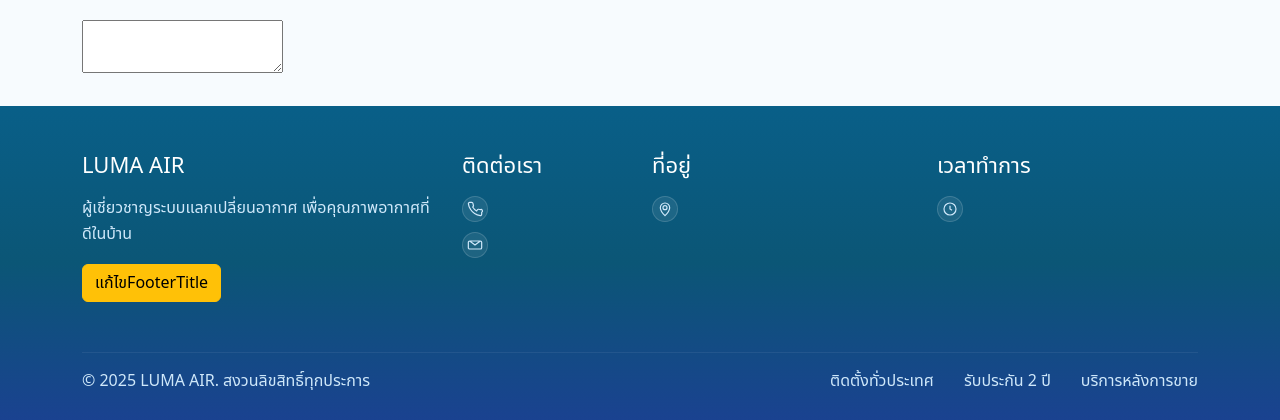
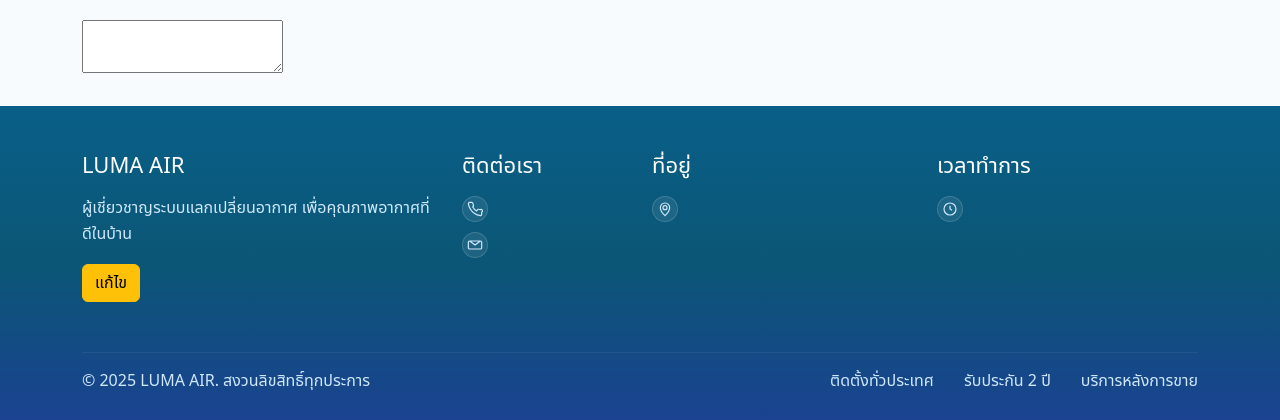
Before and after one commit to thanawadeetithada/display_products, a PHP site: page /index2.php in a window 1280 px wide. Shown: the part 4265-4685 px from the top of the page. Run offline with PHP 8.4, Linux system fonts and the light colour scheme; data that the repository does not hold is empty; some libraries are stand-ins or nearby versions.

Commit message:
edit name btn

```diff
--- a/index2.php
+++ b/index2.php
@@ -767,13 +767,13 @@
                 <div class="col-12 col-lg-4 fcol">
                     <div id="footerTitleContent"><?php echo $FOOTER_TITLE_HTML ?></div>
                     <div class="mt-3 mb-4">
-                        <button type="button" class="btn btn-warning" id="btnEditFooterTitle">แก้ไขFooterTitle</button>
+                        <button type="button" class="btn btn-warning" id="btnEditFooterTitle">แก้ไข</button>
                     </div>
                     <textarea id="editorFooterTitle" class="d-none"></textarea>
                     <div id="FooterTitleActions" class="text-end d-none mt-2 mb-4">
-                        <button type="button" class="btn btn-success" id="btnSaveFooterTitle">บันทึกFooterTitle</button>
+                        <button type="button" class="btn btn-success" id="btnSaveFooterTitle">บันทึก</button>
                         <button type="button" class="btn btn-secondary"
-                            id="btnCancelFooterTitle">ยกเลิกFooterTitle</button>
+                            id="btnCancelFooterTitle">ยกเลิก</button>
                     </div>
                 </div>
 
```
